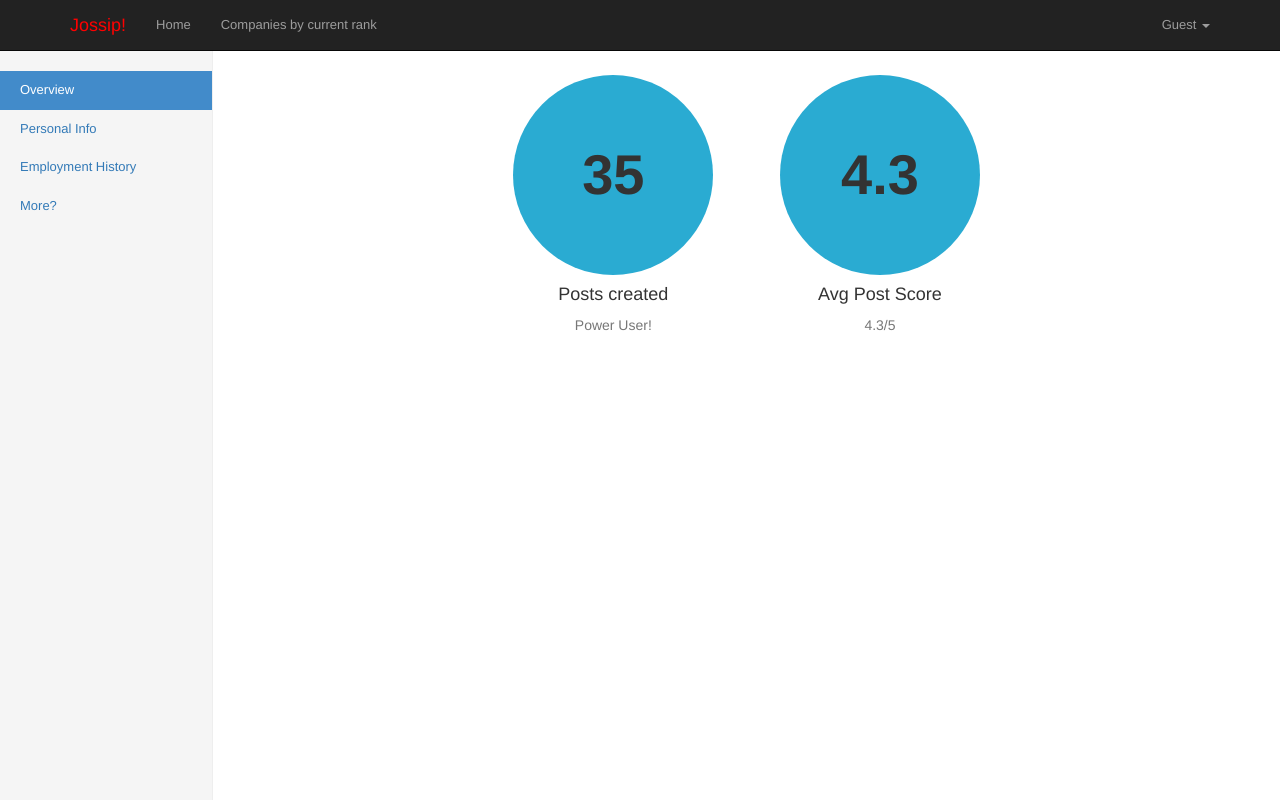
After one commit to bryanbailey/TEAM6_Jossip, a PHP site: page /Project1/profile.php in a window 1280 px wide. The commit adds this page. Run offline with PHP 8.4, Linux system fonts and the light colour scheme.

Commit message:
profile framework, createJobPost submission feedback

```diff
--- /dev/null
+++ b/profile.php
@@ -0,0 +1,72 @@
+<?php
+
+session_start();
+?>
+<html lang="en" xmlns="http://www.w3.org/1999/html">
+<head>
+    <meta charset="UTF-8">
+    <title>Jossip home page</title>
+    <!-- This is the "Landing page" for the website, which will serve as the first page people see and the introduction to the product.
+        All the pages are broken up into roughly the same divisions, and the "header" and "nav" ones will rarely change except to change
+        the navigation within the site. -->
+
+    <!-- jquery 2.1.4 -->
+    <script src="/vendors/jquery-2.1.4.min.js"></script>
+
+    <!-- Bootstrap 3.3.5 JS, Bootstrap 3.3.5 CSS-->
+    <script src="/vendors/bootstrap-3.3.5-dist/js/bootstrap.min.js"></script>
+    <link rel="stylesheet" href="/vendors/bootstrap-3.3.5-dist/css/bootstrap.min.css">
+
+    <!-- general Joossip styling -->
+    <link rel="stylesheet" type="text/css" href="/resources/css/jgStyle.css" />
+    <link rel="stylesheet" type="text/css" href="/resources/css/jossstyle.css" />
+    <link rel="stylesheet" type="text/css" href="/resources/css/profile.css" />
+
+    <script>
+        $(document).ready(function() {
+
+
+        });
+    </script>
+
+</head>
+
+<body>
+
+<?php
+include './resources/php/navbar.php';
+?>
+
+<div class="container-fluid">
+    <div class="row">
+        <div class="sidebar col-sm-3 col-md-2">
+            <ul class="nav nav-sidebar">
+                <li class="active"><a href="#">Overview <span class="sr-only">(current)</span></a></li>
+                <li><a href="#">Personal Info</a></li>
+                <li><a href="#">Employment History</a></li>
+                <li><a href="#">More?</a></li>
+            </ul>
+        </div>
+
+        <div class="col-sm-9col-sm-offset-3 col-md-10 col-md-offset-2">
+            <div class="row profile-header-row">
+                <div class="col-xs-6 col-sm-3 col-sm-offset-3 profile-header">
+                    <div class="large-circle"><p>35</p></div>
+                    <h4>Posts created</h4>
+                    <span class="text-muted">Power User!</span>
+                </div>
+                <div class="col-xs-6 col-sm-3 profile-header">
+                    <div class="large-circle"><p>4.3</p></div>
+                    <h4>Avg Post Score</h4>
+                    <span class="text-muted">4.3/5</span>
+                </div>
+            </div>
+        </div>
+    </div>
+</div>
+
+
+
+
+</body>
+</html>
--- a/profileInfo.php
+++ /dev/null
@@ -1,5 +0,0 @@
-<?php
-
-echo 'This page will show profile information, poster rating if user has made posts, and allow for company input and rating - functionality to be added in Sprint 3.'
-
-?>
--- /dev/null
+++ b/resources/css/profile.css
@@ -0,0 +1,62 @@
+/* Hide for mobile, show later */
+.sidebar {
+    display: none;
+}
+
+@media (min-width: 768px) {
+    .sidebar {
+        position: fixed;
+        top: 51px;
+        bottom: 0;
+        left: 0;
+        z-index: 1000;
+        display: block;
+        padding: 20px;
+        overflow-x: hidden;
+        overflow-y: auto; /* Scrollable contents if viewport is shorter than content. */
+        background-color: #f5f5f5;
+        border-right: 1px solid #eee;
+    }
+}
+
+/* Sidebar navigation */
+.nav-sidebar {
+    margin-right: -21px; /* 20px padding + 1px border */
+    margin-bottom: 20px;
+    margin-left: -20px;
+}
+.nav-sidebar > li > a {
+    padding-right: 20px;
+    padding-left: 20px;
+}
+.nav-sidebar > .active > a,
+.nav-sidebar > .active > a:hover,
+.nav-sidebar > .active > a:focus {
+    color: #fff;
+    background-color: #428bca;
+}
+
+
+.profile-header-row {
+    margin-top: 25px;
+}
+.profile-header{
+    text-align: center;
+}
+.large-circle{
+    height: 200px;
+    width: 200px;
+    border-radius: 50%;
+    background-color: #2aabd2;
+    margin: auto;
+    position: relative;
+}
+.large-circle > p{
+    position: absolute;
+    top: 50%;
+    left: 50%;
+    margin-right: -50%;
+    transform: translate(-50%, -50%);
+    font-size: 4em;
+    font-weight: bold;
+}
--- a/resources/php/navbar.php
+++ b/resources/php/navbar.php
@@ -34,6 +34,7 @@
                     <ul class="dropdown-menu">
                         <?php
                         if( isset( $_SESSION['JobGossipLogin'] ) ) {
+                            echo "<li><a href=\"/profile.php\">My Profile</a></li>";
                             echo "<li><a href=\"/resources/php/logout.php\">Logout</a></li>";
                         }else{
                             echo "<li><a href=\"/login.php\">Login</a></li >";
--- a/resources/php/sidebarList.php
+++ b/resources/php/sidebarList.php
@@ -26,7 +26,7 @@
     <a class="list-group-item" <?php echo (isset($_SESSION['JobGossipLogin'] ) ? 'href="/searchPosts.php"' : 'href="/login.php"'); ?> >
         Search posts
     </a>
-    <a class="list-group-item" <?php echo (isset($_SESSION['JobGossipLogin'] ) ? 'href="/profileInfo.php"' : 'href="/login.php"'); ?> >
+    <a class="list-group-item" <?php echo (isset($_SESSION['JobGossipLogin'] ) ? 'href="/profile.php"' : 'href="/login.php"'); ?> >
         View profile information
     </a>
 
```
Also changed, not shown: createJobPost.php (+33 -4 lines), resources/css/createJobPost.css (added, +37 -0 lines).
